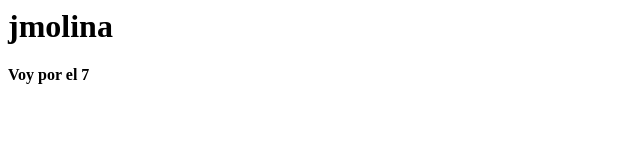
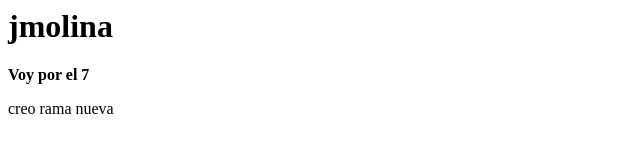
Before and after one commit to jmolinao91/jmolina_taller3, a plain HTML site: page index.html in a window 1280 px wide. Shown: the whole page, without its empty margins (0-640 px from the left). Drawn offline with Linux system fonts and the light colour scheme.

Commit message:
agrego nuevo parrafo en rama cambio menor en archivo index.html

```diff
--- a/index.html
+++ b/index.html
@@ -4,5 +4,6 @@
     <body>
         <h1>jmolina</h1>
         <p><strong>Voy por el 7 </strong></p>
+        <p>creo rama nueva</p>
     </body>
 </html>
```
